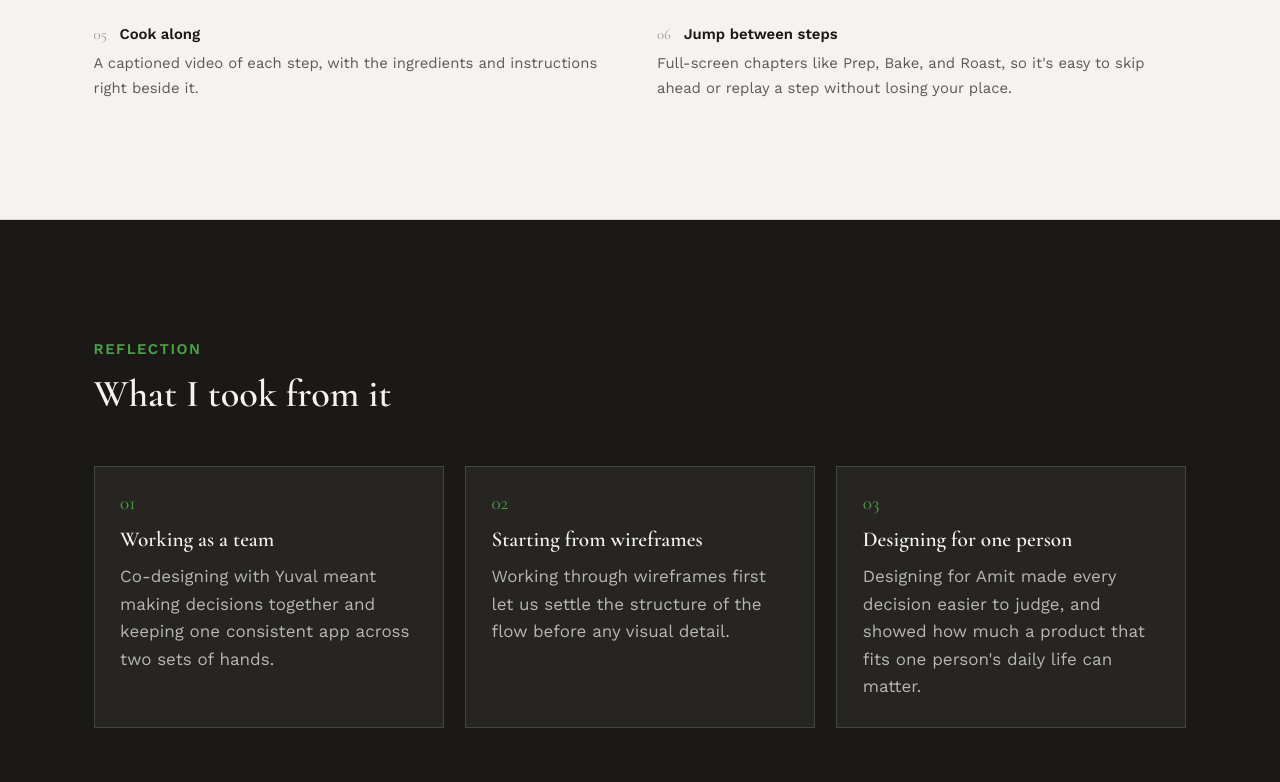
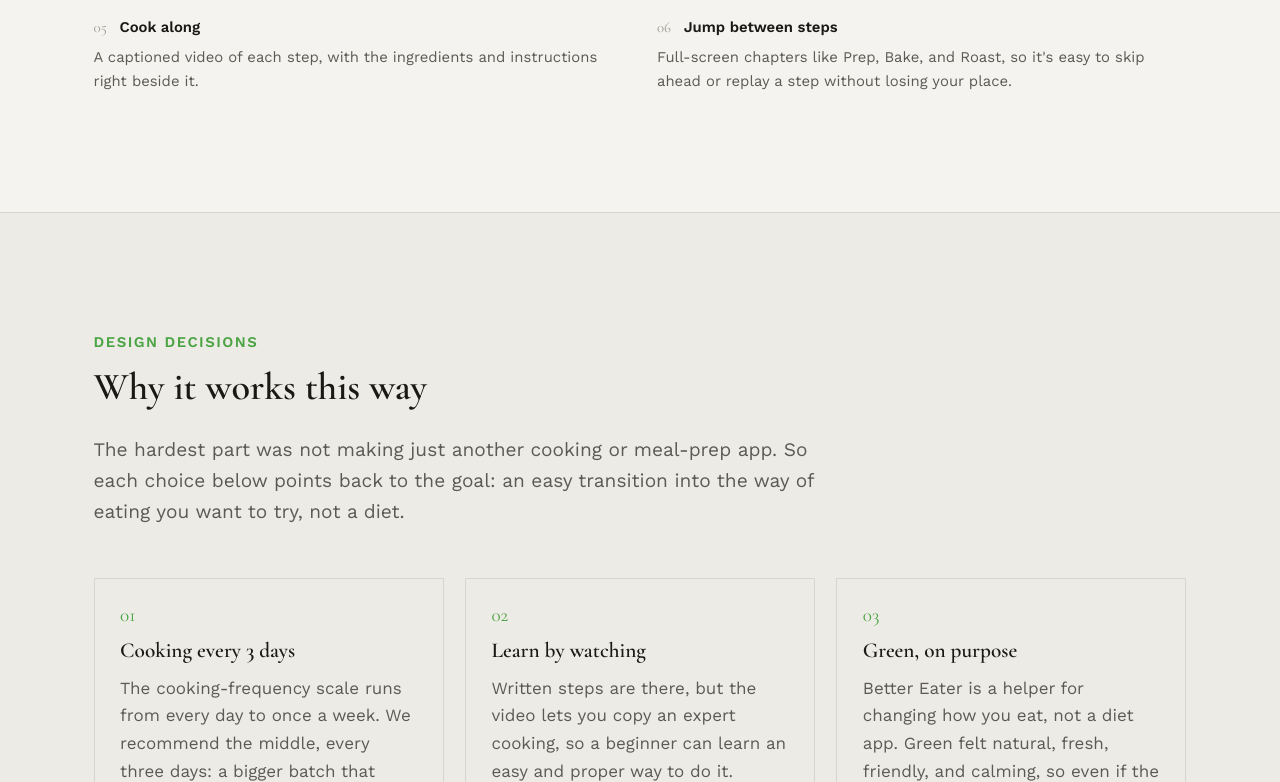
Before and after one commit to AxelGarland/AxelGarland, a Next.js app: page /work/better-eater in a window 1280 px wide. Shown: the part 3786-4568 px from the top of the page. Built offline with nearby package versions, Linux system fonts and the light colour scheme.

Commit message:
Better Eater: add design decisions, clarify goal and role
Co-Authored-By: Claude Sonnet 5 <noreply@anthropic.com>

```diff
--- a/app/work/better-eater/page.tsx
+++ b/app/work/better-eater/page.tsx
@@ -56,10 +56,25 @@ const COOK_SCREENS = [
   },
 ];
 
+const DECISIONS = [
+  {
+    title: "Cooking every 3 days",
+    body: "The cooking-frequency scale runs from every day to once a week. We recommend the middle, every three days: a bigger batch that saves time and stays realistic for a student who also works.",
+  },
+  {
+    title: "Learn by watching",
+    body: "Written steps are there, but the video lets you copy an expert cooking, so a beginner can learn an easy and proper way to do it.",
+  },
+  {
+    title: "Green, on purpose",
+    body: "Better Eater is a helper for changing how you eat, not a diet app. Green felt natural, fresh, friendly, and calming, so even if the kitchen doesn't feel like home, the process feels easy.",
+  },
+];
+
 const REFLECTIONS = [
   {
     title: "Working as a team",
-    body: "Co-designing with Yuval meant making decisions together and keeping one consistent app across two sets of hands.",
+    body: "We both worked across the persona, wireframes, visual design, and the prototype, and the app came together easily because we shared one direction.",
   },
   {
     title: "Starting from wireframes",
@@ -247,6 +262,34 @@ export default function BetterEaterPage() {
           </div>
         </section>
 
+        {/* Design decisions */}
+        <section className="border-t border-line bg-paper py-20 md:py-28">
+          <div className="mx-auto max-w-content px-6 sm:px-10 md:px-14 lg:px-16">
+            <p className="mb-3 text-sm font-semibold uppercase tracking-[0.1em] text-leaf">
+              Design Decisions
+            </p>
+            <h2 className="mb-6 max-w-[36ch] font-display text-3xl font-semibold leading-[1.15] text-ink sm:text-4xl">
+              Why it works this way
+            </h2>
+            <p className="mb-10 max-w-[64ch] text-lg leading-relaxed text-ink-muted md:mb-12">
+              The hardest part was not making just another cooking or meal-prep app. So each choice
+              below points back to the goal: an easy transition into the way of eating you want to
+              try, not a diet.
+            </p>
+            <div className="grid grid-cols-1 gap-5 sm:grid-cols-3">
+              {DECISIONS.map((item, i) => (
+                <div key={item.title} className="border border-line p-6">
+                  <span className="mb-3 block font-display text-lg leading-none text-leaf">
+                    {String(i + 1).padStart(2, "0")}
+                  </span>
+                  <p className="mb-2 font-display text-xl font-semibold text-ink">{item.title}</p>
+                  <p className="text-base leading-relaxed text-ink-muted">{item.body}</p>
+                </div>
+              ))}
+            </div>
+          </div>
+        </section>
+
         {/* Reflection */}
         <section className="border-t border-line bg-ink py-20 md:py-28">
           <div className="mx-auto max-w-content px-6 sm:px-10 md:px-14 lg:px-16">
--- a/lib/projects.ts
+++ b/lib/projects.ts
@@ -277,9 +277,9 @@ export const PROJECTS: Project[] = [
     caseStudy: {
       problem:
         "Amit is driven and curious, and holds herself to her own deadlines. She's taken up yoga and meditation, and she's always wanted to eat vegan, but she never knew where to start or how to find the time for it. The pain point isn't wanting to eat well. It's not knowing where to begin, and not having room in a busy week to work it out.",
-      role: "Co-designed with Yuval Sa'ar as a team project for a Shenkar course.",
+      role: "Co-designed with Yuval Sa'ar as a team project for a Shenkar course. We both worked across the persona, wireframes, visual design, branding, and the prototype.",
       process:
-        "Better Eater takes that off her plate: a weekly meal plan built around her preferences, a home screen that shows what's next, detailed recipes with clear steps and videos, and a shopping list that turns planning into action. Cooking becomes easy at any level, and part of her week rather than a project on top of it.",
+        "Better Eater is a helper for the transition itself. It supports whichever way of eating you want to try, whether that's vegan, vegetarian, keto, or something else, and makes cooking easy at any level, as part of your life.",
       outcome:
         "A designed flow covering the full loop (plan the week, get a recommendation, see the recipe, cook it, shop for the next one), built as a Figma prototype.",
     },
```
Also changed, not shown: 1 other file (tests, documents, lock files or other folders).
